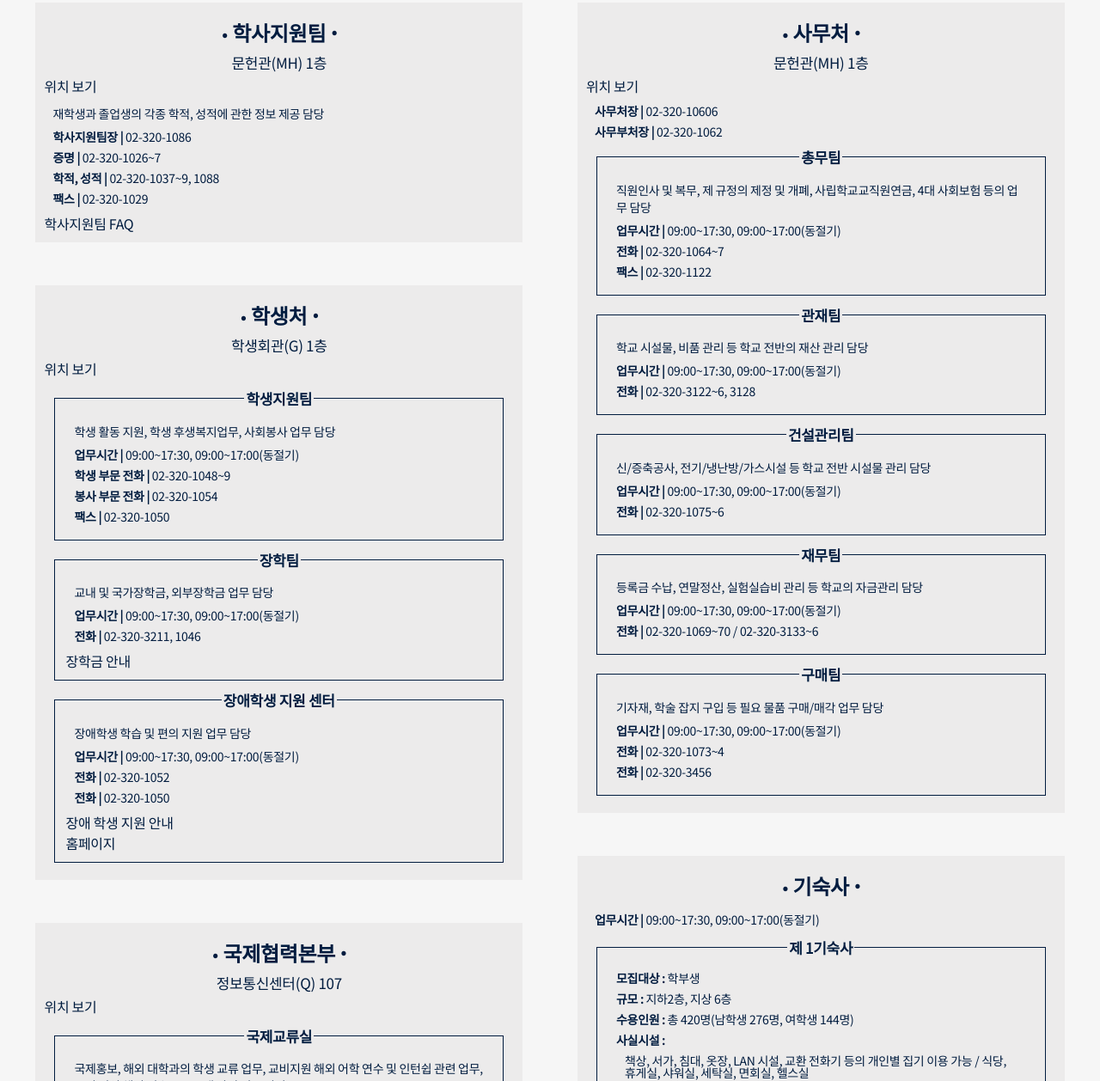
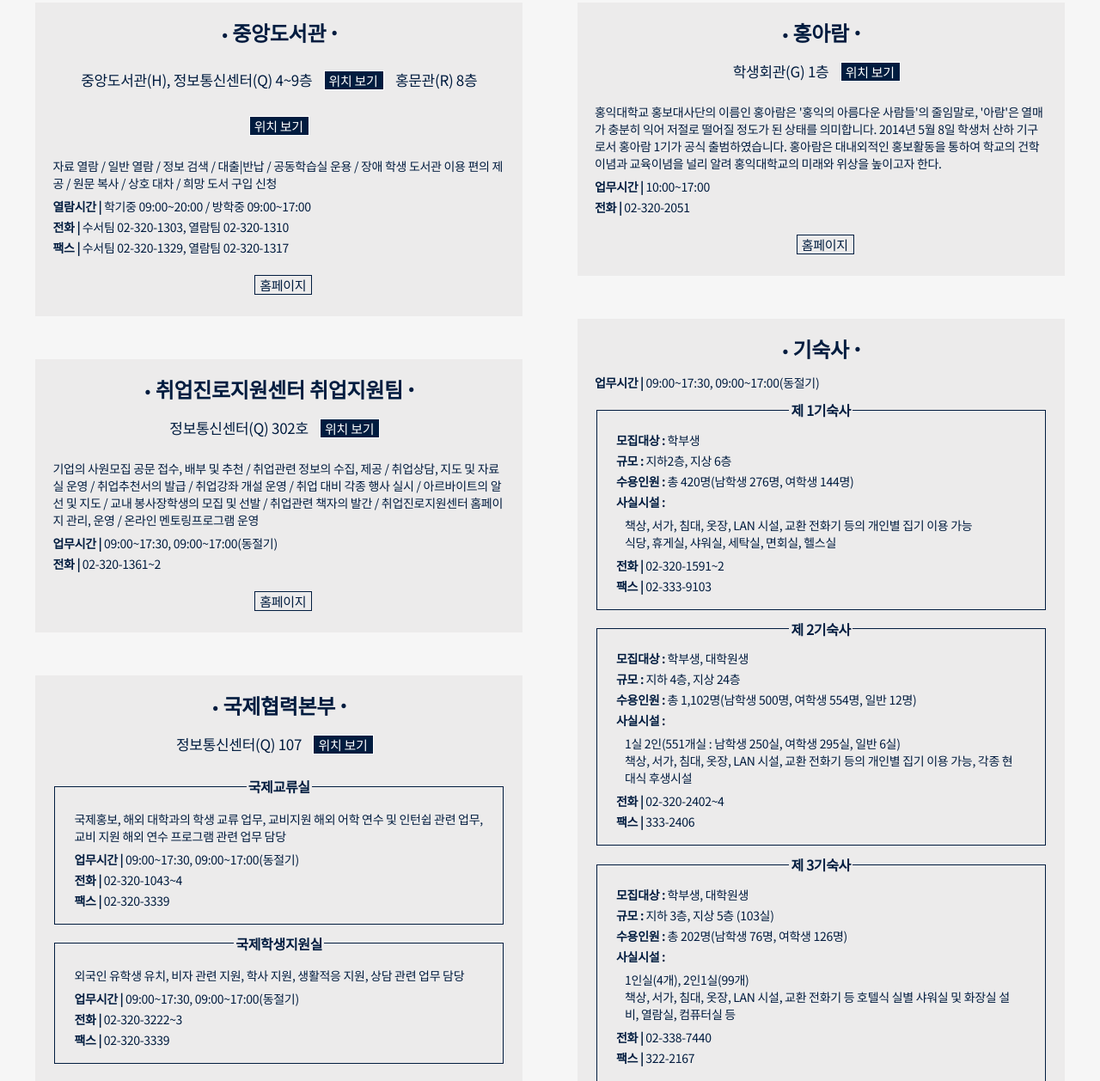
Before and after one commit to AllaboutHongik/AllaboutHongik.github.io, a plain HTML site: page facility/sub-administration.html in a window 1280 px wide. Shown: the part 157-1415 px from the top of the page at 86% size. Drawn offline with Linux system fonts and the light colour scheme; a web font is replaced by a local one.

Commit message:
kiyun 0327
sub-admission

```diff
--- a/css/style_facility_detail.css
+++ b/css/style_facility_detail.css
@@ -157,8 +157,7 @@ body {
   padding-left:5px;
   padding-right:6px;
   text-align: center;
-  margin-top:15px;
-  margin-left:10px;
+  margin:15px 10px;
   font-size:15px;
   display:inline-block;
 }
@@ -172,6 +171,7 @@ body {
   padding-right:6px;
   text-align: center;
   margin-top:15px;
+  margin-bottom:15px;
   margin-left:10px;
   font-size:15px;
   display:inline-block;
--- a/facility/sub-administration.html
+++ b/facility/sub-administration.html
@@ -2,12 +2,11 @@
 <html>
     <head>
         <meta charset="utf-8">
-        <title>All about HONGIK | 시설별 | 학교 행정 기관</title>
+        <title>All about HONGIK | 시설별 | 학교 부속 기관</title>
         <link rel="stylesheet" href="../css/style_facility_detail.css">
         <link href="https://fonts.googleapis.com/css?family=Song+Myung&display=swap" rel="stylesheet">
         <link href="https://fonts.googleapis.com/css?family=Noto+Sans+KR&display=swap" rel="stylesheet">
         <link href="https://fonts.googleapis.com/css?family=Noto+Serif+KR&display=swap" rel="stylesheet">
-
     </head>
     <body>
 
@@ -20,95 +19,71 @@
                 <div class="back"></div>
               </div></a>
               <a href="../index.html"><img class="logo" src="../images/logo.png"></a>
-              <div class="pagename">시설별 : 학교 행정 기관</div>
+              <div class="pagename">시설별 : 학교 부속 기관</div>
           </div>
 
           <!-- section -->
           <div class="section">
           <div class="main">
 
-            <div class="desc"><h4>학사지원팀</h4>
-                <h5>문헌관(MH) 1층</h5>
-                <a href="../building/e/e1.html">
-                  <div class="button">
-                    위치 보기
-                  </div>
-                </a>
-                <p>재학생과 졸업생의 각종 학적, 성적에 관한 정보 제공 담당</p>
+            <div class="desc"><h4>중앙도서관</h4>
+                <p>
+                  <h5>중앙도서관(H), 정보통신센터(Q) 4~9층</h5>
+                  <a href="../building/e/e1.html">
+                    <div class="loc-button">
+                      위치 보기
+                    </div>
+                  </a>
+                  <h5>홍문관(R) 8층</h5>
+                  <a href="../building/e/e1.html">
+                    <div class="loc-button">
+                      위치 보기
+                    </div>
+                  </a>
+                </p>
+
+                <p>자료 열람 / 일반 열람 / 정보 검색 / 대출|반납 / 공동학습실 운용 / 장애 학생 도서관 이용 편의 제공 / 원문 복사 / 상호 대차 / 희망 도서 구입 신청</p>
                 <p>
                   <ul>
-                    <li><strong>학사지원팀장 | </strong>02-320-1086</li>
-                    <li><strong>증명 | </strong>02-320-1026~7</li>
-                    <li><strong>학적, 성적 | </strong>02-320-1037~9, 1088</li>
-                    <li><strong>팩스 | </strong>02-320-1029<br></li>
+                    <li><strong>열람시간 | </strong>학기중 09:00~20:00 / 방학중 09:00~17:00</li>
+                    <li><strong>전화 | </strong>수서팀 02-320-1303, 열람팀 02-320-1310</li>
+                    <li><strong>팩스 | </strong>수서팀 02-320-1329, 열람팀 02-320-1317</li>
                   </ul>
                 </p>
-                  <a href="http://www.hongik.ac.kr/contents/www/cor/bachelor.html" target="_blank"><div class="button">학사지원팀 FAQ</div></a>
+                  <a href="http://honors.hongik.ac.kr/" target="_blank"><div class="rel-button">홈페이지</div></a>
 
               </div>
 
-              <div class="desc" ><h4>학생처</h4>
-                <h5>학생회관(G) 1층</h5>
+              <div class="desc" ><h4>취업진로지원센터 취업지원팀</h4>
+                <h5>정보통신센터(Q) 302호</h5>
                 <a href="../building/e/e1.html">
-                  <div class="button">
+                  <div class="loc-button">
                     위치 보기
                   </div>
                 </a>
                 <p>
-                  <fieldset>
-                    <legend><strong style="font-size: 17px;"> 학생지원팀 </strong></legend>
-                  <p>학생 활동 지원, 학생 후생복지업무, 사회봉사 업무 담당</p>
-                  <p>
-                    <ul>
-                      <li><strong>업무시간 | </strong>09:00~17:30, 09:00~17:00(동절기)<br></li>
-                      <li><strong>학생 부문 전화 | </strong>02-320-1048~9<br></li>
-                      <li><strong>봉사 부문 전화 | </strong>02-320-1054<br></li>
-                      <li><strong>팩스 | </strong>02-320-1050<br></li>
-                    </ul>
-                  </p>
-                  </fieldset>
-                </p>
-                <p>
-                  <fieldset>
-                    <legend><strong style="font-size: 17px;"> 장학팀 </strong></legend>
-                  <p>교내 및 국가장학금, 외부장학금 업무 담당</p>
-                  <p>
-                    <ul>
-                      <li><strong>업무시간 | </strong>09:00~17:30, 09:00~17:00(동절기)<br></li>
-                      <li><strong>전화 | </strong>02-320-3211, 1046<br></li>
-                    </ul>
-                  </p>
-                  <a href="http://www.hongik.ac.kr/contents/www/cor/scholarship.html" target="_blank"><div class="button">장학금 안내</div></a>
-                  </fieldset>
-                </p>
-                <p>
-                  <fieldset>
-                    <legend><strong style="font-size: 17px;"> 장애학생 지원 센터 </strong></legend>
-                  <p>장애학생 학습 및 편의 지원 업무 담당</p>
-                  <p>
-                    <ul>
-                      <li><strong>업무시간 | </strong>09:00~17:30, 09:00~17:00(동절기)<br></li>
-                      <li><strong>전화 | </strong>02-320-1052<br></li>
-                      <li><strong>전화 | </strong>02-320-1050<br></li>
-                    </ul>
-                  </p>
-                  <a href="http://www.hongik.ac.kr/contents/www/cor/disabled.html" target="_blank"><div class="button">장애 학생 지원 안내</div></a>
-                  <a href="http://cafe.naver.com/hongikablecenter" target="_blank"><div class="button">홈페이지</div></a>
-                  </fieldset>
+                  기업의 사원모집 공문 접수, 배부 및 추천 / 취업관련 정보의 수집, 제공 / 취업상담, 지도 및 자료실 운영 / 취업추천서의 발급 / 취업강좌 개설 운영 / 취업 대비 각종 행사 실시 / 아르바이트의 알선 및 지도 / 교내 봉사장학생의 모집 및 선발 / 취업관련 책자의 발간 / 취업진로지원센터 홈페이지 관리, 운영 / 온라인 멘토링프로그램 운영
                 </p>
 
+                <p>
+                  <ul>
+                    <li><strong>업무시간 | </strong>09:00~17:30, 09:00~17:00(동절기)<br></li>
+                    <li><strong>전화 | </strong>02-320-1361~2<br></li>
+                  </ul>
+                </p>
+                  <a href="https://job.hongik.ac.kr/Default.asp" target="_blank"><div class="rel-button">홈페이지</div></a>
                 </div>
 
                 <div class="desc"><h4>국제협력본부</h4>
                   <h5>정보통신센터(Q) 107</h5>
                   <a href="../building/e/e1.html">
-                    <div class="button">
+                    <div class="loc-button">
                       위치 보기
                     </div>
                   </a>
                   <p>
                     <fieldset>
-                      <legend><strong style="font-size: 17px;"> 국제교류실 </strong></legend>
+                      <legend><strong> 국제교류실 </strong></legend>
                       <p>국제홍보, 해외 대학과의 학생 교류 업무, 교비지원 해외 어학 연수 및 인턴쉽 관련 업무, 교비 지원 해외 연수 프로그램 관련 업무 담당</p>
                       <p>
                         <ul>
@@ -121,7 +96,7 @@
                   </p>
                   <p>
                     <fieldset>
-                      <legend><strong style="font-size: 17px;"> 국제학생지원실 </strong></legend>
+                      <legend><strong> 국제학생지원실 </strong></legend>
                       <p>외국인 유학생 유치, 비자 관련 지원, 학사 지원, 생활적응 지원, 상담 관련 업무 담당</p>
                       <p>
                         <ul>
@@ -132,14 +107,14 @@
                      </p>
                    </fieldset>
                   </p>
-                    <a href="http://oia.hongik.ac.kr/html/" target="_blank"><div class="button">홈페이지</div></a>
+                    <a href="http://oia.hongik.ac.kr/html/" target="_blank"><div class="rel-button">홈페이지</div></a>
 
                 </div>
 
                 <div class="desc"><h4>산학협력팀</h4>
                   <h5>문헌관(MH) 805</h5>
                   <a href="../building/e/e1.html">
-                    <div class="button">
+                    <div class="loc-button">
                       위치 보기
                     </div>
                   </a>
@@ -151,14 +126,14 @@
                       <li><strong>팩스 | </strong>02-320-3120</li>
                     </ul>
                   </p>
-                    <a href="http://research.hongik.ac.kr/" target="_blank"><div class="button">홈페이지</div></a>
+                    <a href="http://research.hongik.ac.kr/" target="_blank"><div class="rel-button">홈페이지</div></a>
 
                 </div>
 
                 <div class="desc"><h4>기획팀</h4>
                   <h5>문헌관(MH) 6층</h5>
                   <a href="../building/e/e1.html">
-                    <div class="button">
+                    <div class="loc-button">
                       위치 보기
                     </div>
                   </a>
@@ -176,7 +151,7 @@
                 <div class="desc" id="break"><h4>예산팀</h4>
                   <h5>문헌관(MH) 6층</h5>
                   <a href="../building/e/e1.html">
-                    <div class="button">
+                    <div class="loc-button">
                       위치 보기
                     </div>
                   </a>
@@ -193,81 +168,23 @@
 
 
 
-                <div class="desc" ><h4>사무처</h4>
-                <h5>문헌관(MH) 1층</h5>
+                <div class="desc" ><h4>홍아람</h4>
+                <h5>학생회관(G) 1층</h5>
                 <a href="../building/e/e1.html">
-                  <div class="button">
+                  <div class="loc-button">
                     위치 보기
                   </div>
                 </a>
                 <p>
+                  홍익대학교 홍보대사단의 이름인 홍아람은 '홍익의 아름다운 사람들'의 줄임말로, '아람'은 열매가 충분히 익어 저절로 떨어질 정도가 된 상태를 의미합니다. 2014년 5월 8일 학생처 산하 기구로서 홍아람 1기가 공식 출범하였습니다. 홍아람은 대내외적인 홍보활동을 통하여 학교의 건학이념과 교육이념을 널리 알려 홍익대학교의 미래와 위상을 높이고자 한다.
+                </p>
+                <p>
                   <ul>
-                  <li><strong>사무처장 | </strong>02-320-10606<br></li>
-                  <li><strong>사무부처장 | </strong>02-320-1062<br></li>
+                  <li><strong>업무시간 | </strong>10:00~17:00<br></li>
+                  <li><strong>전화 | </strong>02-320-2051<br></li>
                   </ul>
                 </p>
-                <p>
-                  <fieldset>
-                    <legend><strong style="font-size: 17px;"> 총무팀 </strong></legend>
-                  <p>직원인사 및 복무, 제 규정의 제정 및 개폐, 사립학교교직원연금, 4대 사회보험 등의 업무 담당</p>
-                  <p>
-                    <ul>
-                      <li><strong>업무시간 | </strong>09:00~17:30, 09:00~17:00(동절기)<br></li>
-                      <li><strong>전화 | </strong>02-320-1064~7<br></li>
-                      <li><strong>팩스 | </strong>02-320-1122<br></li>
-                    </ul>
-                  </p>
-                  </fieldset>
-                </p>
-                <p>
-                  <fieldset>
-                    <legend><strong style="font-size: 17px;"> 관재팀 </strong></legend>
-                  <p>학교 시설물, 비품 관리 등 학교 전반의 재산 관리 담당</p>
-                  <p>
-                    <ul>
-                      <li><strong>업무시간 | </strong>09:00~17:30, 09:00~17:00(동절기)<br></li>
-                      <li><strong>전화 | </strong>02-320-3122~6, 3128<br></li>
-                    </ul>
-                  </p>
-                  </fieldset>
-                </p>
-                <p>
-                  <fieldset>
-                    <legend><strong style="font-size: 17px;"> 건설관리팀 </strong></legend>
-                  <p>신/증축공사, 전기/냉난방/가스시설 등 학교 전반 시설물 관리 담당</p>
-                  <p>
-                    <ul>
-                      <li><strong>업무시간 | </strong>09:00~17:30, 09:00~17:00(동절기)<br></li>
-                      <li><strong>전화 | </strong>02-320-1075~6<br></li>
-                    </ul>
-                  </p>
-                  </fieldset>
-                </p>
-                <p>
-                  <fieldset>
-                    <legend><strong style="font-size: 17px;"> 재무팀 </strong></legend>
-                  <p>등록금 수납, 연말정산, 실험실습비 관리 등 학교의 자금관리 담당</p>
-                  <p>
-                    <ul>
-                      <li><strong>업무시간 | </strong>09:00~17:30, 09:00~17:00(동절기)<br></li>
-                      <li><strong>전화 | </strong>02-320-1069~70 / 02-320-3133~6<br></li>
-                    </ul>
-                  </p>
-                  </fieldset>
-                </p>
-                <p>
-                  <fieldset>
-                  <legend><strong style="font-size: 17px;"> 구매팀 </strong></legend>
-                  <p>기자재, 학술 잡지 구입 등 필요 물품 구매/매각 업무 담당</p>
-                  <p>
-                    <ul>
-                      <li><strong>업무시간 | </strong>09:00~17:30, 09:00~17:00(동절기)<br></li>
-                      <li><strong>전화 | </strong>02-320-1073~4<br></li>
-                      <li><strong>전화 | </strong>02-320-3456<br></li>
-                    </ul>
-                  </p>
-                  </fieldset>
-                </p>
+                <a href="http://hongaram.hongik.ac.kr/dept/index.html" target="_blank"><div class="rel-button">홈페이지</div></a>
 
                 </div>
 
@@ -277,14 +194,15 @@
                   </p>
                   <p>
                     <fieldset>
-                      <legend><strong style="font-size: 17px;"> 제 1기숙사 </strong></legend>
+                      <legend><strong> 제 1기숙사 </strong></legend>
                     <p>
                       <ul>
                         <li><strong>모집대상 : </strong>학부생</li>
                         <li><strong>규모 : </strong>지하2층, 지상 6층</li>
                         <li><strong>수용인원 : </strong>총 420명(남학생 276명, 여학생 144명)</li>
-                        <li><strong>사실시설 : </strong><p>책상, 서가, 침대, 옷장, LAN 시설, 교환 전화기 등의 개인별 집기 이용 가능
-                           / 식당, 휴게실, 샤워실, 세탁실, 면회실, 헬스실</p></li>
+                        <li><strong>사실시설 : </strong>
+                          <p style="line-height: normal;">책상, 서가, 침대, 옷장, LAN 시설, 교환 전화기 등의 개인별 집기 이용 가능
+                           <br> 식당, 휴게실, 샤워실, 세탁실, 면회실, 헬스실</p></li>
                         <li><strong>전화 | </strong>02-320-1591~2</li>
                         <li><strong>팩스 | </strong>02-333-9103</li>
                       </ul>
@@ -293,17 +211,18 @@
                   </p>
                   <p>
                     <fieldset>
-                      <legend><strong style="font-size: 17px;"> 제 2기숙사 </strong></legend>
+                      <legend><strong> 제 2기숙사 </strong></legend>
                     <p>
                       <ul>
                         <li><strong>모집대상 : </strong>학부생, 대학원생</li>
                         <li><strong>규모 : </strong>지하 4층, 지상 24층</li>
                         <li><strong>수용인원 : </strong>총 1,102명(남학생 500명, 여학생 554명, 일반 12명)</li>
-                        <li><strong>사실시설 : </strong>1실 2인(551개실 : 남학생 250실, 여학생 295실, 일반 6실)
+                        <li><strong>사실시설 : </strong>
+                          <p style="line-height: normal;">1실 2인(551개실 : 남학생 250실, 여학생 295실, 일반 6실)<br>
 
-                          책상, 서가, 침대, 옷장, LAN 시설, 교환 전화기 등의 개인별 집기 이용 가능
+                          책상, 서가, 침대, 옷장, LAN 시설, 교환 전화기 등의 개인별 집기 이용 가능,
 
-                          각종 현대식 후생시설</li>
+                          각종 현대식 후생시설</p></li>
                         <li><strong>전화 | </strong>02-320-2402~4</li>
                         <li><strong>팩스 | </strong>333-2406</li>
                       </ul>
@@ -312,15 +231,16 @@
                   </p>
                   <p>
                     <fieldset>
-                      <legend><strong style="font-size: 17px;"> 제 3기숙사 </strong></legend>
+                      <legend><strong> 제 3기숙사 </strong></legend>
                     <p>
                       <ul>
                         <li><strong>모집대상 : </strong>학부생, 대학원생</li>
                         <li><strong>규모 : </strong>지하 3층, 지상 5층 (103실)</li>
                         <li><strong>수용인원 : </strong>총 202명(남학생 76명, 여학생 126명)</li>
-                        <li><strong>사실시설 : </strong>1인실(4개), 2인1실(99개)
+                        <li><strong>사실시설 : </strong>
+                          <p style="line-height: normal;">1인실(4개), 2인1실(99개)<br>
 
-                          책상, 서가, 침대, 옷장, LAN 시설, 교환 전화기 등 호텔식 실별 샤워실 및 화장실 설비, 열람실, 컴퓨터실 등</li>
+                          책상, 서가, 침대, 옷장, LAN 시설, 교환 전화기 등 호텔식 실별 샤워실 및 화장실 설비, 열람실, 컴퓨터실 등</p></li>
                         <li><strong>전화 | </strong>02-338-7440</li>
                         <li><strong>팩스 | </strong>322-2167</li>
                       </ul>
@@ -329,24 +249,24 @@
                   </p>
                   <p>
                     <fieldset>
-                      <legend><strong style="font-size: 17px;"> 대학원 기숙사 </strong></legend>
+                      <legend><strong> 대학원 기숙사 </strong></legend>
                     <p>
                       <ul>
                         <li><strong>모집대상 : </strong>대학원생</li>
                         <li><strong>규모 : </strong>합숙소 4층, 5층, 6층 및 남문관 4층</li>
                         <li><strong>수용인원 : </strong>총 75명(남문관 27명[남학생], 합숙소 48명[여학생])</li>
-                        <li><strong>사실시설 : </strong>1실 2인(33개실), 1실 3인(1개실), 1실 4인(2개실) / 책상, 침대, 옷장, 신발장, 협탁, 네트워크 연결</li>
+                        <li style="line-height: normal;"><strong>사실시설 : </strong><p>1실 2인(33개실), 1실 3인(1개실), 1실 4인(2개실) / 책상, 침대, 옷장, 신발장, 협탁, 네트워크 연결</p></li>
                       </ul>
                     </p>
                     </fieldset>
-                    <a href="http://dormitory.hongik.ac.kr/" target="_blank"><div class="button">홈페이지</div></a>
+                    <a href="http://dormitory.hongik.ac.kr/" target="_blank"><div class="rel-button">홈페이지</div></a>
                   </p>
               </div>
 
               <div class="desc"><h4>홍보실</h4>
                 <h5>문헌관(MH) 14층</h5>
                 <a href="../building/e/e1.html">
-                  <div class="button">
+                  <div class="loc-button">
                     위치 보기
                   </div>
                 </a>
```
